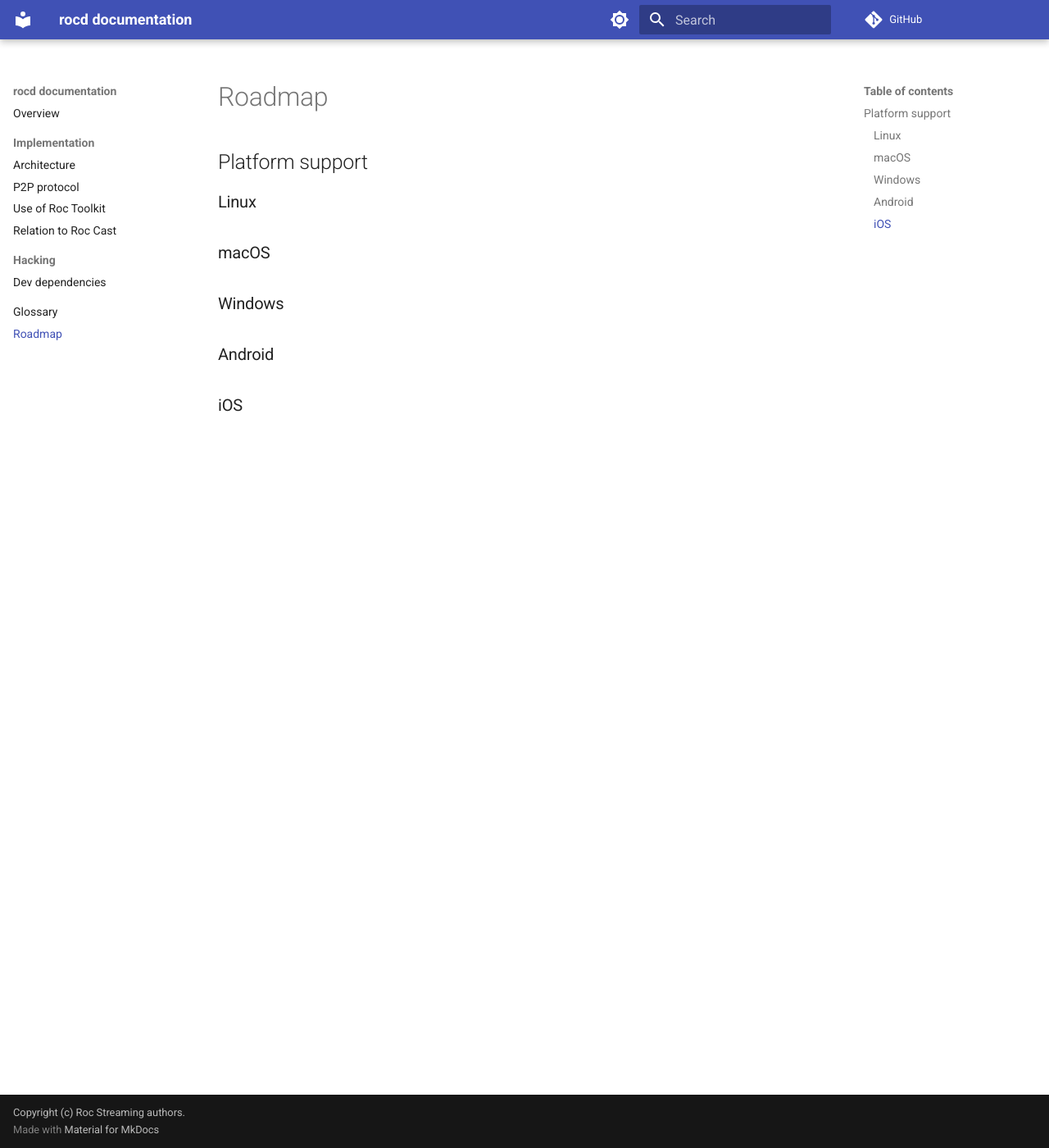
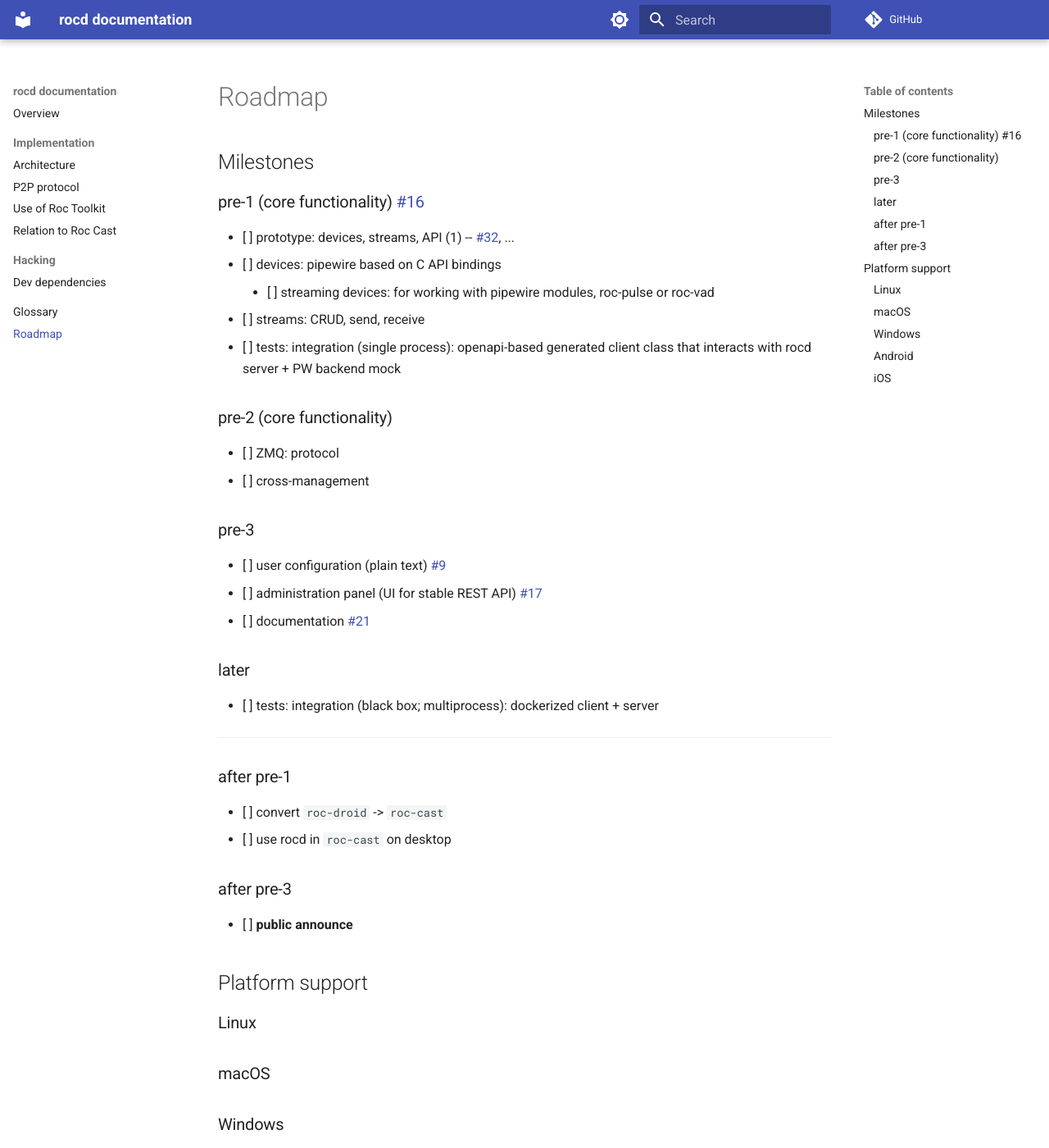
Before and after one commit to roc-streaming/rocd, an MkDocs documentation site: the page built from docs/roadmap.md, in a window 1280 px wide and 1400 px high. Shown: the whole window at 82% size. Built offline with MkDocs 1.6.1 and Material for MkDocs 9.7.7, drawn with Linux system fonts in a browser that asks for light colours; comment, search, counter and statistics services are not loaded.

Commit message:
roadmap + small makefile update

```diff
--- a/docs/roadmap.md
+++ b/docs/roadmap.md
@@ -1,4 +1,41 @@
 # Roadmap
+
+## Milestones
+
+### pre-1 (core functionality) [#16](https://github.com/roc-streaming/rocd/issues/16)
+
+- [ ] prototype: devices, streams, API (1) -- [#32](https://github.com/roc-streaming/rocd/issues/32), ...
+  - [ ] devices: pipewire based on C API bindings
+    - [ ] streaming devices: for working with pipewire modules, roc-pulse or roc-vad
+  - [ ] streams: CRUD, send, receive
+- [ ] tests: integration (single process): openapi-based generated client class that interacts with rocd server + PW backend mock
+
+### pre-2 (core functionality)
+
+- [ ] ZMQ: protocol
+- [ ] cross-management
+
+### pre-3
+
+- [ ] user configuration (plain text) [#9](https://github.com/roc-streaming/rocd/issues/9)
+- [ ] administration panel (UI for stable REST API) [#17](https://github.com/roc-streaming/rocd/issues/17)
+- [ ] documentation [#21](https://github.com/roc-streaming/rocd/issues/21)
+
+### later
+
+- [ ] tests: integration (black box; multiprocess): dockerized client + server
+
+---
+
+### after pre-1
+
+- [ ] convert `roc-droid` -> `roc-cast`
+- [ ] use rocd in `roc-cast` on desktop
+
+### after pre-3
+
+- [ ] **public announce**
+
 
 ## Platform support
 
```
Also changed, not shown: 2 other files.
